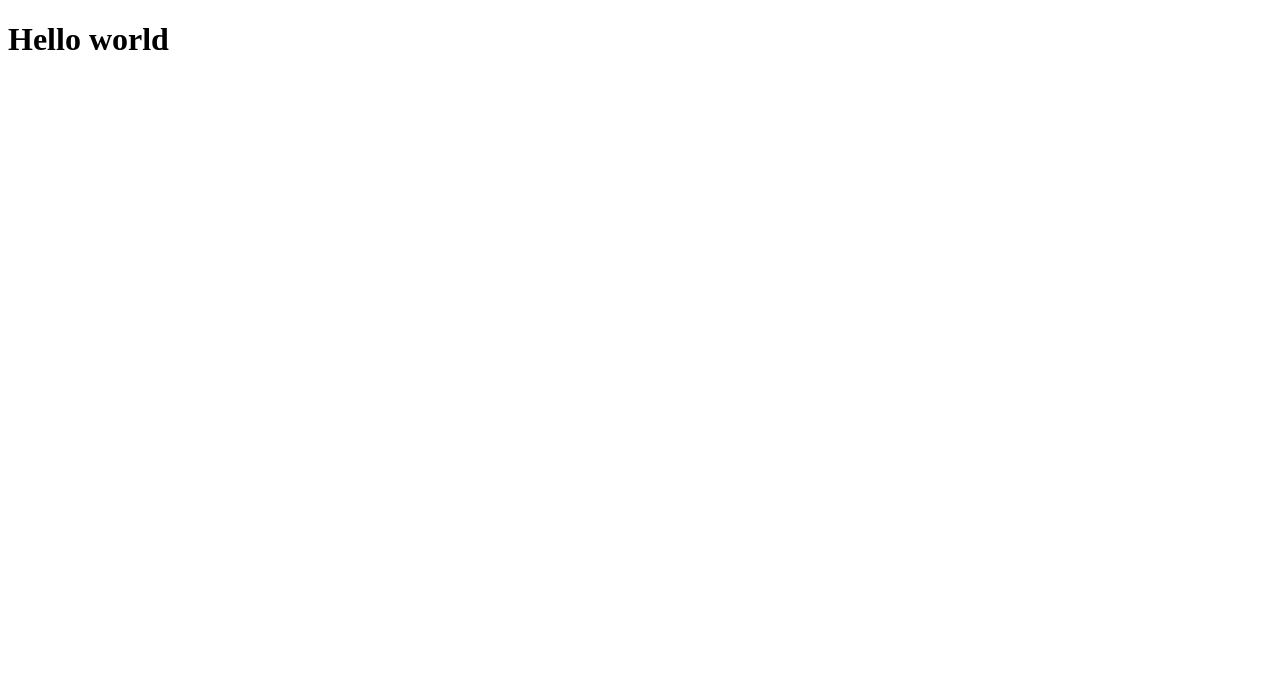
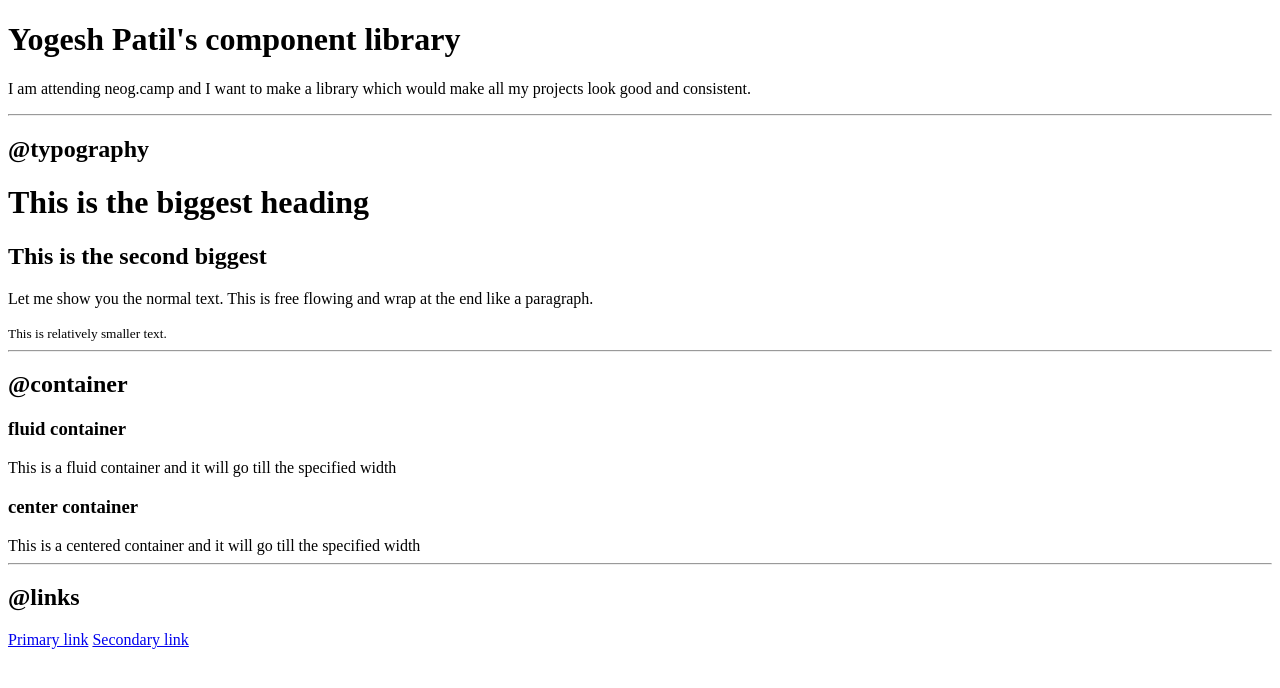
Before and after one commit to Yogesh1906/portfolio, a plain HTML site: page index.html in a window 1280 px wide. Drawn offline with Linux system fonts and the light colour scheme.

Commit message:
done till links

```diff
--- a/index.html
+++ b/index.html
@@ -4,10 +4,40 @@
     <meta charset="UTF-8">
     <meta http-equiv="X-UA-Compatible" content="IE=edge">
     <meta name="viewport" content="width=device-width, initial-scale=1.0">
-    <title>Yogesh Patil</title>
+    <title>Component Library</title>
 </head>
 <body>
-    <h1>Hello world</h1>
+    <h1>Yogesh Patil's component library </h1>
+    <p>I am attending neog.camp and I want to make a library which would make all my
+        projects look good and consistent.</p>
+
+    <hr>
+
+    <h2>@typography</h2>
+
+    <h1>This is the biggest heading</h1>
+    <h2>This is the second biggest</h2>
+    <p>Let me show you the normal text. This is free flowing and wrap at the end like
+        a paragraph.</p>
+    <small>This is relatively smaller text.</small>
+
+    <hr>
+
+    <h2>@container</h2>
+
+    <h3>fluid container</h3>
+    <div>This is a fluid container and it will go till the specified width</div>
+
+    <h3>center container</h3>
+    <div>This is a centered container and it will go till the specified width</div>
+
+    <hr>
+
+    <h2>@links</h2>
+
+    <a href="/">Primary link</a>
+    <a href="/">Secondary link</a>
+
 
 </body>
 </html>
```
